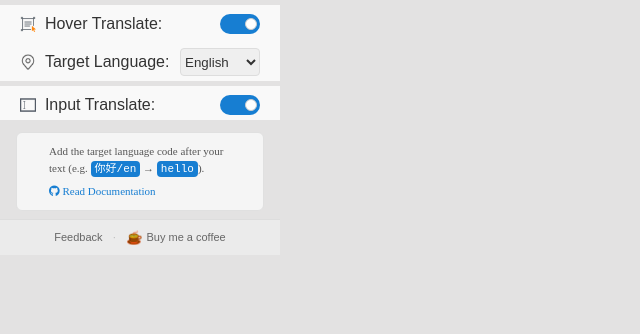
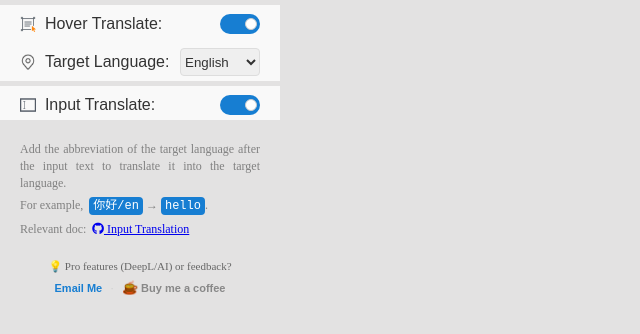
Before and after one commit to kelinkong/Input-Translation, a website built with Vite: page popup/popup.html in a window 1280 px wide. Shown: the whole page, without its empty margins (0-640 px from the left). Built offline with nearby package versions, Linux system fonts and the light colour scheme; some packages are replaced by stand-ins of ours.

Commit message:
style: revert card layout and restore original flat style with improved spacing

```diff
--- a/popup/popup.css
+++ b/popup/popup.css
@@ -111,7 +111,6 @@ code {
     padding: 2px 4px;
     border-radius: 4px;
     color: #fff;
-    font-size: 11px;
 }
 .icon {
     width: 16px;
@@ -121,86 +120,69 @@ code {
     display: flex;
     align-items: center;
 }
-
-/* --- Clean Info Section --- */
-.info-section {
-    margin: 12px 16px 8px 16px;
-    background-color: #f5f5f5;
-    border-radius: 6px;
-    padding: 10px 12px;
-    border: 1px solid #e0e0e0;
+.text-container{
+    margin: 15px 0 15px 0;
+}
+.support-container {
+    margin: 0px 20px 15px 20px;
+    padding-top: 0px;
+    display: flex;
+    flex-direction: column;
+    align-items: center;
+    gap: 6px;
 }
 
-.instruction-text {
+.feedback-text {
     font-size: 11px;
-    color: #555;
+    color: #666;
     margin: 0;
-    line-height: 1.5;
-    text-align: left;
-}
-
-.doc-link {
-    display: inline-block;
-    margin-top: 6px;
-    color: #177ed2;
-    text-decoration: none;
-    font-weight: 500;
-}
-
-.doc-link:hover {
-    text-decoration: underline;
-}
-
-/* --- Clean Footer Section --- */
-.footer-section {
-    margin-top: auto;
-    padding: 10px 0;
-    border-top: 1px solid #ddd;
-    background-color: #ebebeb;
+    padding: 0;
+    text-align: center;
+    line-height: 1.4;
 }
 
 .action-links {
     display: flex;
-    justify-content: center;
     align-items: center;
-    gap: 10px;
+    gap: 8px;
     font-size: 11px;
 }
 
-.footer-link {
-    color: #666;
+.email-link {
+    color: #177ed2;
     text-decoration: none;
-    font-weight: 500;
-    transition: color 0.2s;
+    font-weight: bold;
 }
 
-.footer-link:hover {
-    color: #333;
+.email-link:hover {
+    text-decoration: underline;
 }
 
 .dot-divider {
-    color: #bbb;
+    color: #ccc;
 }
 
 .bmc-link {
-    color: #666;
+    color: #888;
     text-decoration: none;
-    font-weight: 500;
+    font-weight: bold;
     transition: all 0.2s ease;
     display: flex;
     align-items: center;
-    gap: 4px;
+    gap: 3px;
 }
 
 .coffee-icon {
     font-size: 13px;
+    /* This filter approximates the Buy Me a Coffee official yellow (#FFDD00) */
     filter: invert(79%) sepia(50%) saturate(1000%) hue-rotate(350deg) brightness(105%) contrast(105%);
 }
 
 .bmc-link:hover {
-    color: #e5c000;
+    color: #e5c000; /* A slightly darker shade of the BMAC yellow for readable text */
 }
 
 .bmc-link:hover .coffee-icon {
     transform: scale(1.1);
+    transition: transform 0.2s ease;
 }
--- a/popup/popup.html
+++ b/popup/popup.html
@@ -47,16 +47,15 @@
             </span>
         </label>
     </div>
-    <div class="info-section">
-        <p class="instruction-text">
-            Add the target language code after your text (e.g. <code>你好/en</code> &rarr; <code>hello</code>).<br>
-            <a href="https://github.com/kelinkong/Input-Translation" target="_blank" class="doc-link"><i class="fab fa-github"></i> Read Documentation</a>
-        </p>
+    <div class="text-container">
+        <p>Add the abbreviation of the target language after the input text to translate it into the target language.</p>
+        <p>For example,&nbsp;&nbsp;<code>你好/en</code> &rarr; <code>hello</code>.</p>
+        <p>Relevant doc:&nbsp;&nbsp;<a href="#" id="project-link"><i class="fab fa-github"></i> Input Translation</a></p>
     </div>
-
-    <div class="footer-section">
+    <div class="support-container">
+        <p class="feedback-text">💡 Pro features (DeepL/AI) or feedback?</p>
         <div class="action-links">
-            <a href="mailto:1763605980@qq.com" class="footer-link">Feedback</a>
+            <a href="mailto:1763605980@qq.com" class="email-link">Email Me</a>
             <span class="dot-divider">·</span>
             <a href="https://www.buymeacoffee.com/kelinkong" target="_blank" class="bmc-link">
                 <span class="coffee-icon">☕</span> Buy me a coffee
```
